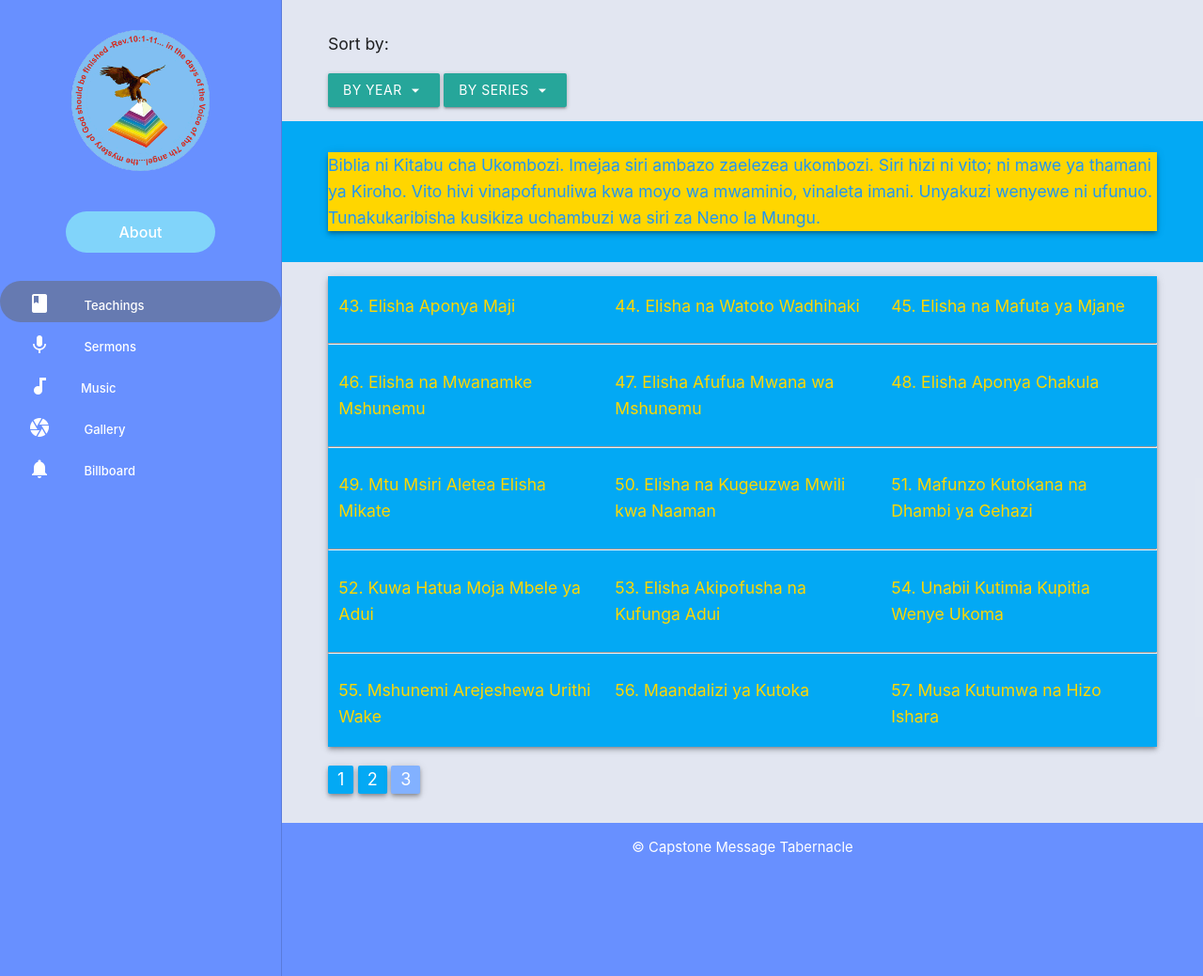
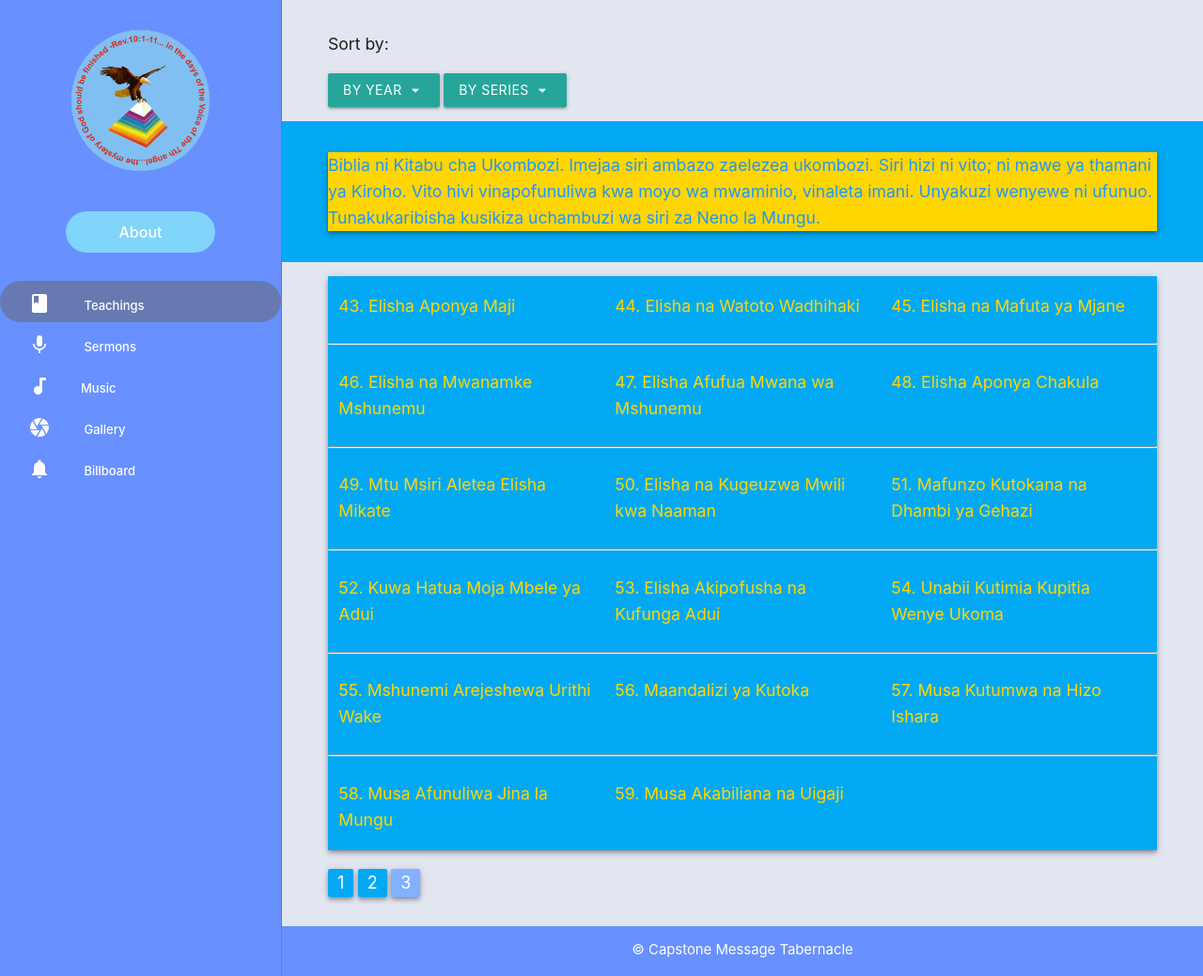
Before and after one commit to njorogetimk/matCSS, a Jekyll site: the page built from sermons/series/golden_nuggets_3.html, in a window 1280 px wide and 1039 px high. Shown: the whole window at 94% size. Built offline with Jekyll 4.4.1, drawn with Linux system fonts in a browser that asks for light colours.

Commit message:
Update of 19-0616

```diff
--- a/index.html
+++ b/index.html
@@ -73,13 +73,13 @@
     <h4 class="center"><a href="{{ site.baseurl }}/sermons/2019/index.html">Sermons</a></h4>
     <div class="row">
       <div class="col s12 m6 z-depth-2">
-        <h5 class="center"><a href="{{ site.baseurl }}/sermons/2019/sunday/19-05-26_kanisa_la_kweli_ni_lipi.html">Kanisa la Kweli ni Lipi?</a></h5>
-        <p class="center">May 26, 2019</p>
+        <h5 class="center"><a href="{{ site.baseurl }}/sermons/2019/sunday/19-06-16_kitabu_cha_matendo.html">Kitabu cha Matendo</a></h5>
+        <p class="center">June 16, 2019</p>
       </div>
       <div class="col s12 m6 z-depth-2">
         <h5 class="center"><a href="{{ site.baseurl }}/sermons/series/golden_nuggets.html">Vito vya Bibilia</a></h5>
         <p class="small center">(Golden Nuggets)</p>
-        <p class="center"><a href="{{ site.baseurl }}/sermons/2019/thursday/goldenNuggets/19-01-19_musa_kutumwa_na_hizo_ishara.html">57. Musa Kutumwa na Hizo Ishara</a></p>
+        <p class="center"><a href="{{ site.baseurl }}/sermons/2019/thursday/goldenNuggets/19-01-21_musa_akabiliana_na_uigaji.html"> 59. Musa Akabiliana na Uigaji</a></p>
       </div>
     </div>
   </div>
--- a/sermons/2019/thursday/goldenNuggets/19-01-19_musa_kutumwa_na_hizo_ishara.html
+++ b/sermons/2019/thursday/goldenNuggets/19-01-19_musa_kutumwa_na_hizo_ishara.html
@@ -3,7 +3,7 @@
 title : 57. Musa Kutumwa na Hizo Ishara  | Vito
 heading : 57. Musa Kutumwa na Hizo Ishara
 before : 19-01-18_maandalizi_ya_kutoka.html
-next : #!
+next : 19-01-20_musa_afunuliwa_jina_la_mungu.html
 paginate : three
 ---
 
--- /dev/null
+++ b/sermons/2019/thursday/goldenNuggets/19-01-20_musa_afunuliwa_jina_la_mungu.html
@@ -0,0 +1,10 @@
+---
+layout : sermons_vito
+title : 58. Musa Afunuliwa Jina la Mungu  | Vito
+heading : 58. Musa Afunuliwa Jina la Mungu
+before : 19-01-19_musa_kutumwa_na_hizo_ishara.html
+next : 19-01-21_musa_akabiliana_na_uigaji.html
+paginate : three
+---
+
+<iframe src="https://drive.google.com/file/d/1iVtikJHKcLGR95yRWAQ629BfigeYnVAi/preview" width="600" height="100"></iframe>
--- /dev/null
+++ b/sermons/2019/thursday/goldenNuggets/19-01-21_musa_akabiliana_na_uigaji.html
@@ -0,0 +1,10 @@
+---
+layout : sermons_vito
+title : 59. Musa Akabiliana na Uigaji  | Vito
+heading : 59. Musa Akabiliana na Uigaji
+before : 19-01-20_musa_afunuliwa_jina_la_mungu.html
+next : #!
+paginate : three
+---
+
+<iframe src="https://drive.google.com/file/d/1ZtRrhJETCmDIH9x4gznd2J3RjhiSvjCZ/preview" width="600" height="100"></iframe>
```
Also changed, not shown: sermons/2019/sunday/19-06-16_kitabu_cha_matendo.html (added, +8 -0 lines).
